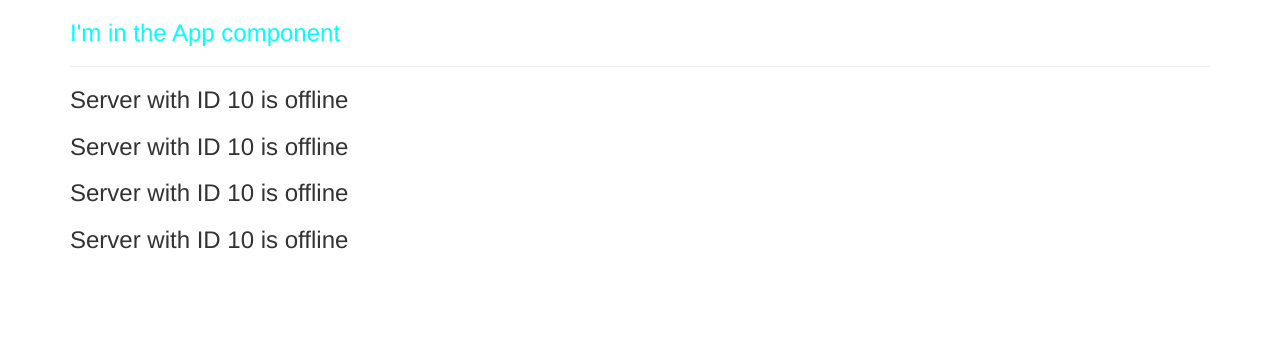
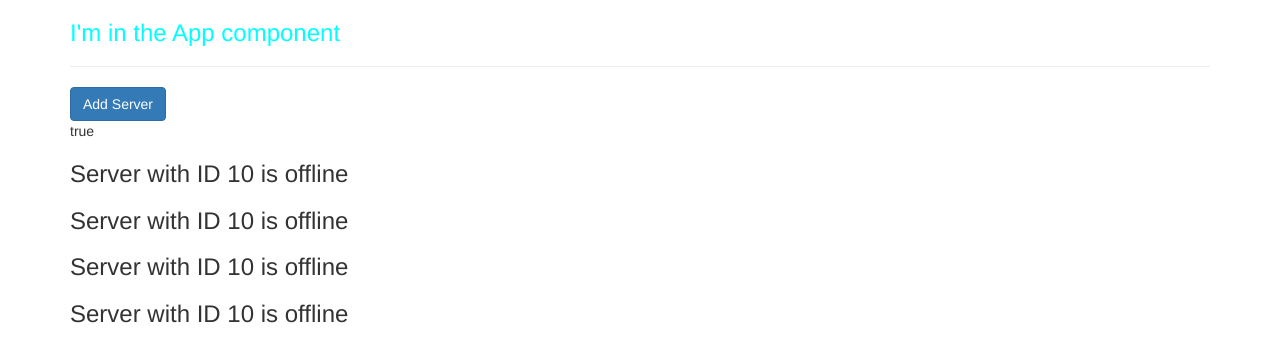
Before and after one commit to vadmou/angular-first-app, an Angular app: page / in a window 1280 px wide. Shown: the top 362 px of the page. Built offline with nearby package versions, Linux system fonts and the light colour scheme.

Commit message:
add property binding

```diff
--- a/src/app/app.component.html
+++ b/src/app/app.component.html
@@ -3,9 +3,9 @@
 		<div class="col-xs-12">
 			<h3>I'm in the App component</h3>
 			<hr>
-			<!--<app-servers></app-servers>-->
+			<app-servers></app-servers>
 			<!--<div app-servers></div>-->
-			<div class="app-servers"></div>
+			<!--<div class="app-servers"></div>-->
 		</div>
 	</div>
 </div>
--- a/src/app/servers/servers.component.html
+++ b/src/app/servers/servers.component.html
@@ -1,2 +1,4 @@
+<button class="btn btn-primary" [disabled]="!allowNewServer">Add Server</button>
+<p>{{allowNewServer}}</p>
 <app-server></app-server>
 <app-server></app-server>
--- a/src/app/servers/servers.component.ts
+++ b/src/app/servers/servers.component.ts
@@ -1,18 +1,24 @@
 import { Component, OnInit } from '@angular/core';
 
 @Component({
-  //selector: 'app-servers',
+  selector: 'app-servers',
   //selector: '[app-servers]',
-  selector: '.app-servers',
-  template: `
-      <app-server></app-server>
-      <app-server></app-server>
-  `,
+  //selector: '.app-servers',
+  // template: `
+  //     <app-server></app-server>
+  //     <app-server></app-server>
+  // `,
+  templateUrl: './servers.component.html',
   styleUrls: ['./servers.component.css']
 })
 export class ServersComponent implements OnInit {
+  allowNewServer = false;
 
-  constructor() { }
+  constructor() {
+    setTimeout(() => {
+      this.allowNewServer = true;
+    }, 2000);
+  }
 
   ngOnInit() {
   }
```
Also changed, not shown: 1 other file (tests, documents, lock files or other folders).
